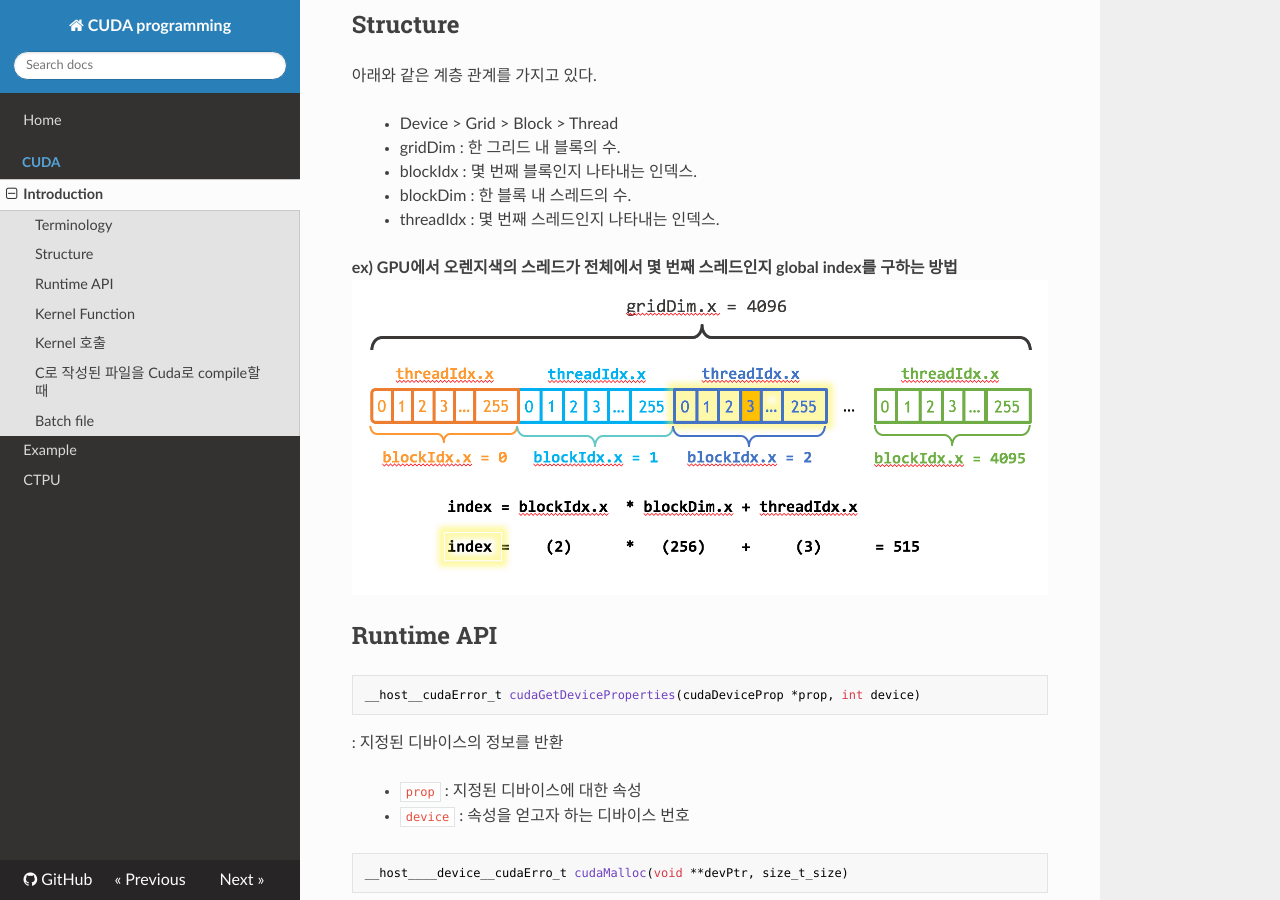
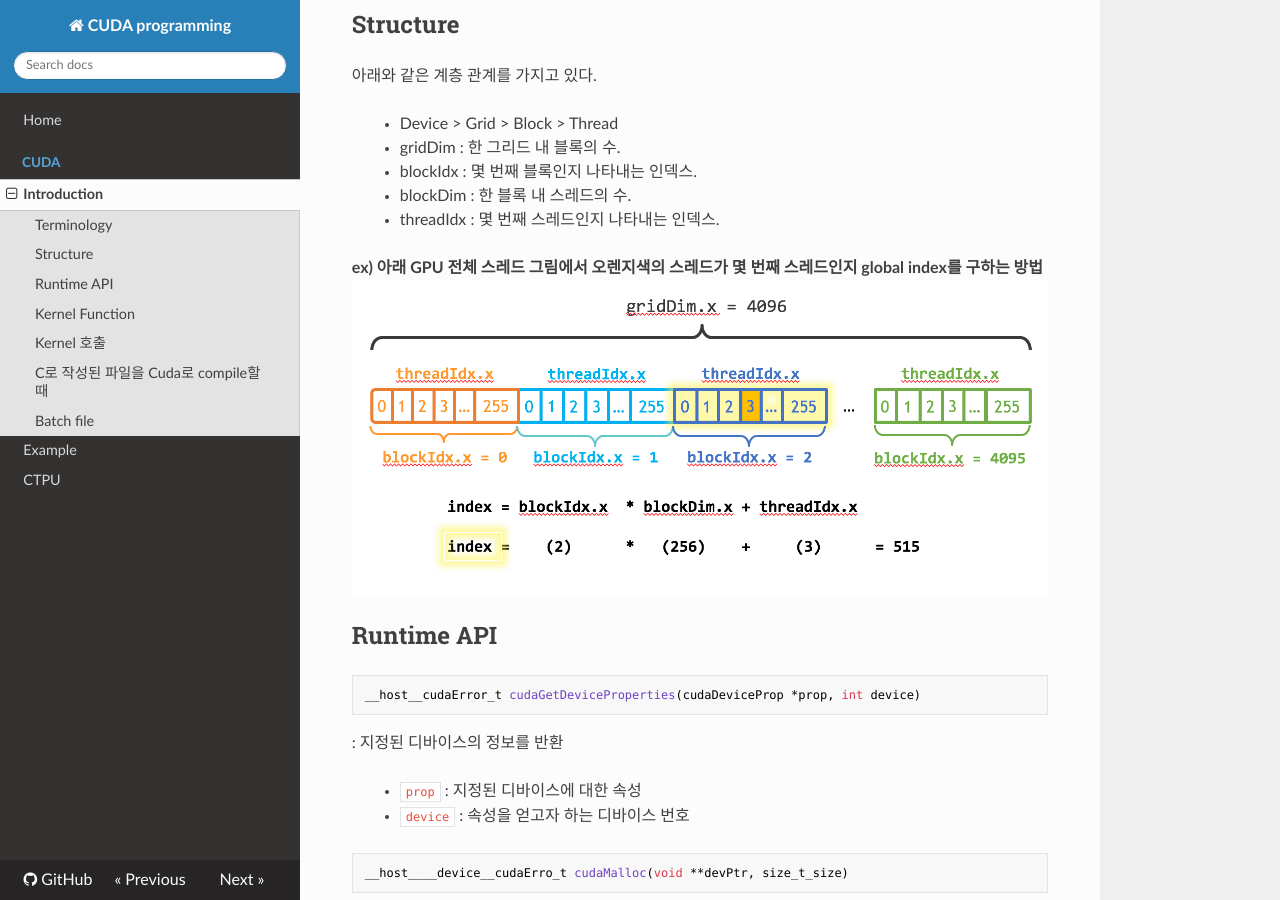
Before and after one commit to WonyoungCho/CUDA, an MkDocs documentation site: the page built from docs/CUDA_int.md, in a window 1280 px wide and 900 px high, scrolled down 497 px. Built offline with MkDocs 1.6.1, drawn with Linux system fonts in a browser that asks for light colours; nearby versions of some CDN libraries; old or Windows-style settings are respelled for this version of MkDocs.

Commit message:
Update CUDA_int.md

```diff
--- a/docs/CUDA_int.md
+++ b/docs/CUDA_int.md
@@ -21,7 +21,7 @@
 - threadIdx : 몇 번째 스레드인지 나타내는 인덱스.
 
 
-**ex) GPU에서 오렌지색의 스레드가 전체에서 몇 번째 스레드인지 global index를 구하는 방법**
+**ex) 아래 GPU 전체 스레드 그림에서 오렌지색의 스레드가 몇 번째 스레드인지 global index를 구하는 방법**
 ![CUDA indexing](./img/cuda_indexing.png)
 
 ## Runtime API
```
